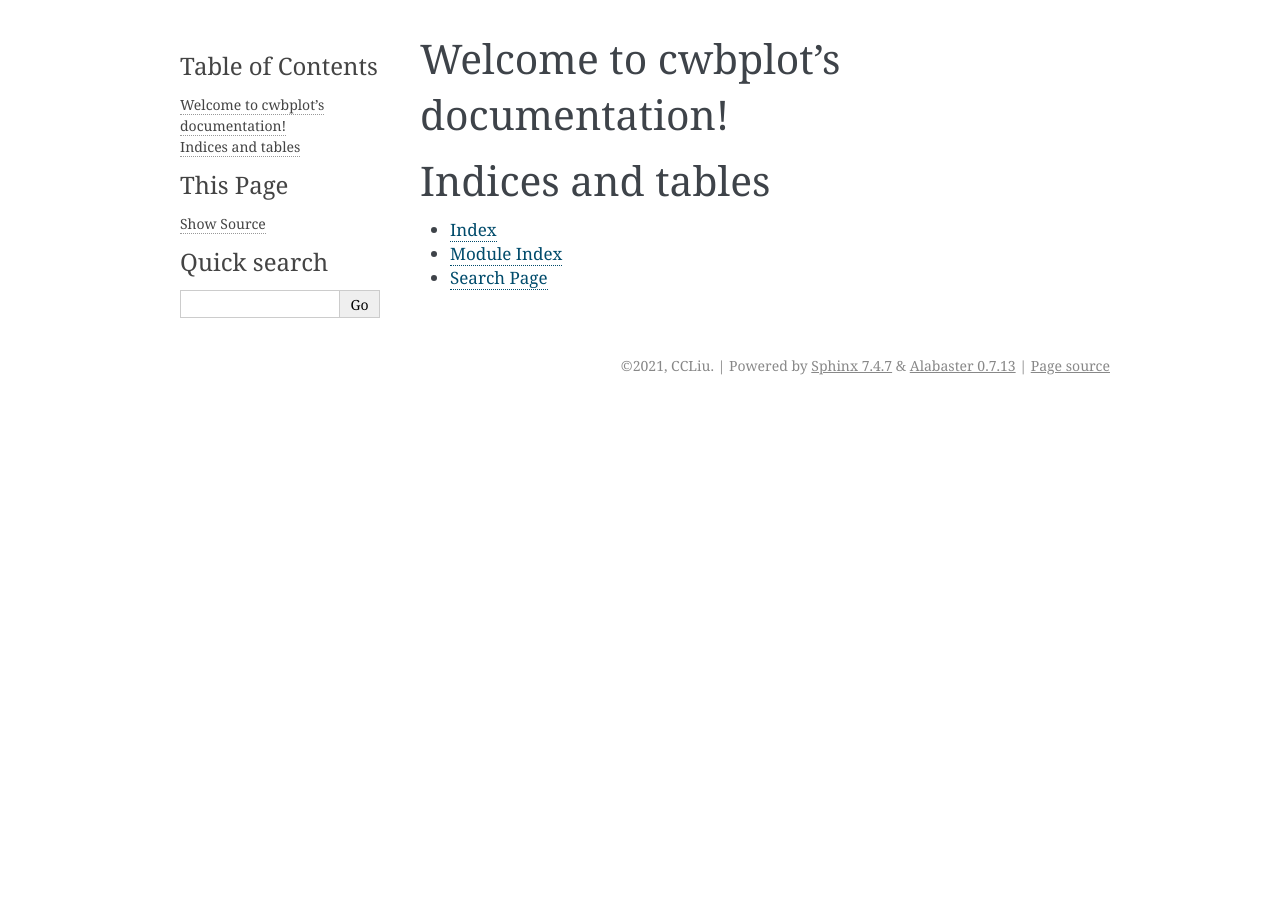
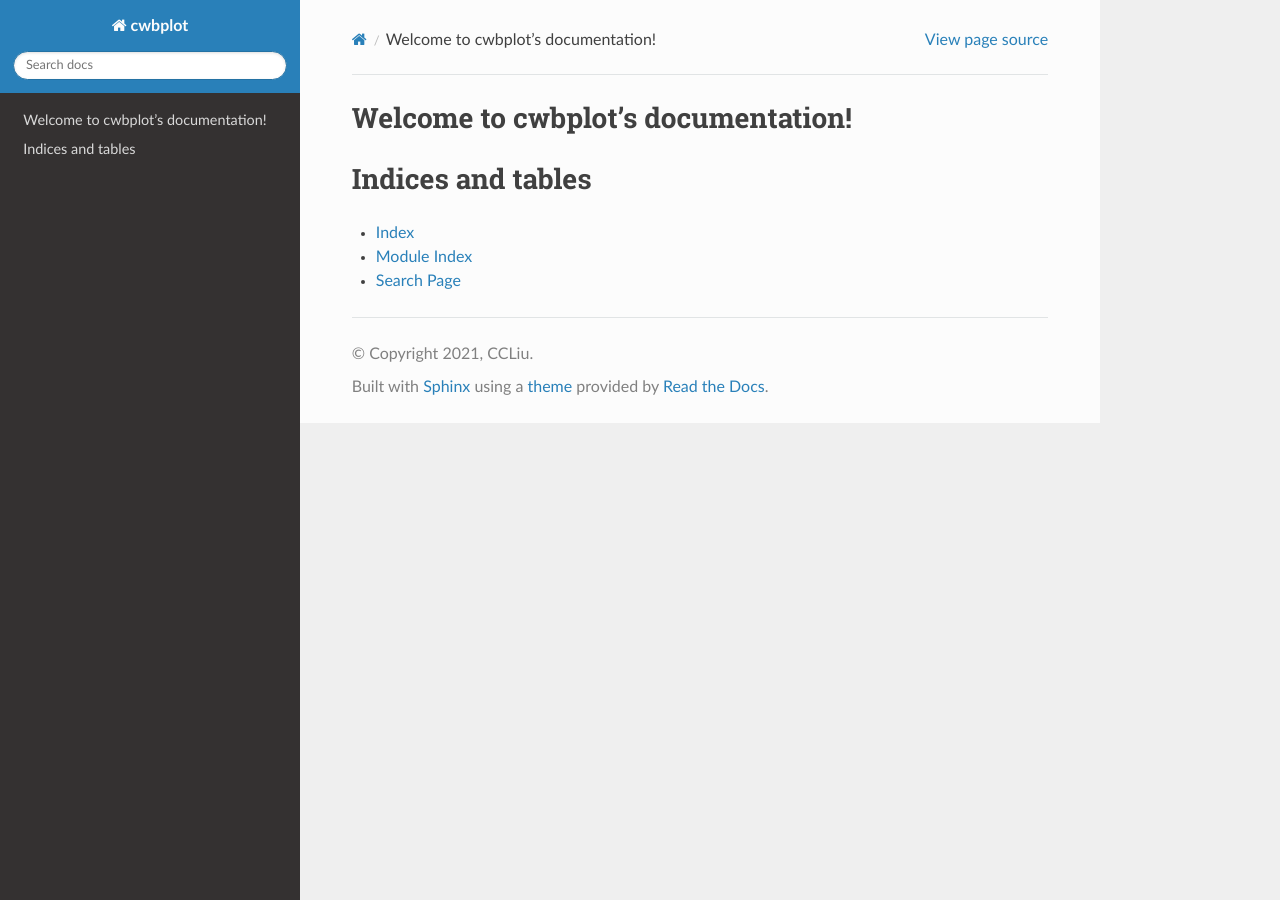
Before and after one commit to Liu-CWB/cwbplot, a Sphinx documentation site: the page built from docs/source/index.rst, in a window 1280 px wide. Built offline with Sphinx 7.4.7 and the Read the Docs theme 2.0.0, drawn with Linux system fonts in a browser that asks for light colours.

Commit message:
conf.py change theme

```diff
--- a/docs/source/conf.py
+++ b/docs/source/conf.py
@@ -10,12 +10,11 @@
 # add these directories to sys.path here. If the directory is relative to the
 # documentation root, use os.path.abspath to make it absolute, like shown here.
 #
-# import os
-# import sys
-# sys.path.insert(0, os.path.abspath('.'))
+import os
+import sys
+import sphinx_rtd_theme
+sys.path.insert(0, os.path.abspath('.'))
 
-
-# -- Project information -----------------------------------------------------
 
 project = 'cwbplot'
 copyright = '2021, CCLiu'
@@ -48,7 +47,8 @@ exclude_patterns = []
 # a list of builtin themes.
 #
 html_theme = 'alabaster'
-
+html_theme = "sphinx_rtd_theme"
+html_theme_path = [sphinx_rtd_theme.get_html_theme_path()]
 # Add any paths that contain custom static files (such as style sheets) here,
 # relative to this directory. They are copied after the builtin static files,
 # so a file named "default.css" will overwrite the builtin "default.css".
```
